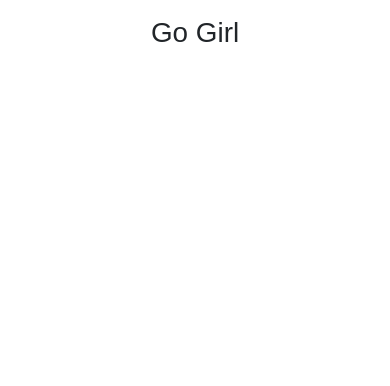
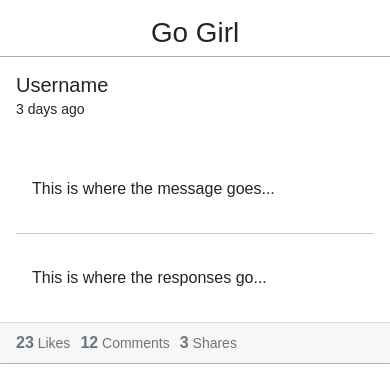
Before and after one commit to rwood022/goGirl, a React (Create React App) app in the folder front_end/: page /timeline in a window 390 px wide. Shown: the top 386 px of the page. Built offline with nearby package versions, Linux system fonts and the light colour scheme.

Commit message:
add basic styling for mobile first

```diff
--- /dev/null
+++ b/front_end/src/components/Timeline.js
@@ -0,0 +1,39 @@
+import React from 'react';
+
+export default function Timeline() {
+
+    return (
+    <div>
+        <div className="post full-width">
+            <div className="container card-body mb-2">
+                <h5 className="mb-0">Username</h5>
+                <small>3 days ago</small><br></br>
+                {/* <small>Timestamp variable goes here</small> */}
+            </div>
+
+            <div className="card-body">
+                <div className="card-body">
+                    This is where the message goes...
+                </div>
+                <hr></hr>
+                <div className="card-body">
+                    This is where the responses go...
+                </div>
+            </div>
+
+            <div className="card-footer">
+                <a href="/" className="d-inline-block text-muted response-icons">
+                    <strong>23</strong>
+                    <small >  Likes</small>
+                </a>
+                <a href="/" className="d-inline-block text-muted response-icons">
+                    <strong>12</strong><small>  Comments</small>
+                </a>
+                <a href="/" className="d-inline-block text-muted response-icons">
+                <strong>3</strong><small> Shares</small>
+                </a>
+            </div>
+        </div>
+    </div>
+    );
+}
--- a/front_end/src/router/AppRouter.js
+++ b/front_end/src/router/AppRouter.js
@@ -4,6 +4,7 @@ import App from "../App";
 import SignUp from "../components/SignUp";
 import SignIn from "../components/SignIn";
 import Header from "../components/Header";
+import Timeline from "../components/Timeline";
 
 const AppRouter = () => (
   <div className="container">
@@ -13,6 +14,7 @@ const AppRouter = () => (
         <Route component={App} path="/" exact />
         <Route component={SignIn} path="/signin" />
         <Route component={SignUp} path="/signup" />
+        <Route component={Timeline} path="/timeline" />
       </Switch>
     </BrowserRouter>
   </div>
--- a/front_end/src/styles.css
+++ b/front_end/src/styles.css
@@ -39,3 +39,22 @@ h2 {
   width: 30%;
   letter-spacing: 1px;
 }
+
+/* timeline */
+.full-width {
+  width: 100vw;
+  position: relative;
+  left: 50%;
+  right: 50%;
+  margin-left: -50vw;
+  margin-right: -50vw;
+}
+
+.post {
+  outline: 1px solid #b0abab;
+}
+
+.response-icons {
+  text-decoration: none;
+  margin-right: 10px;
+}
```
